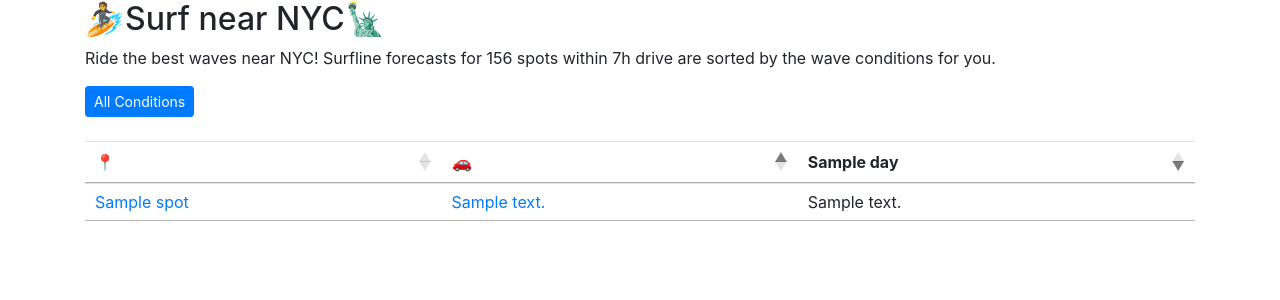
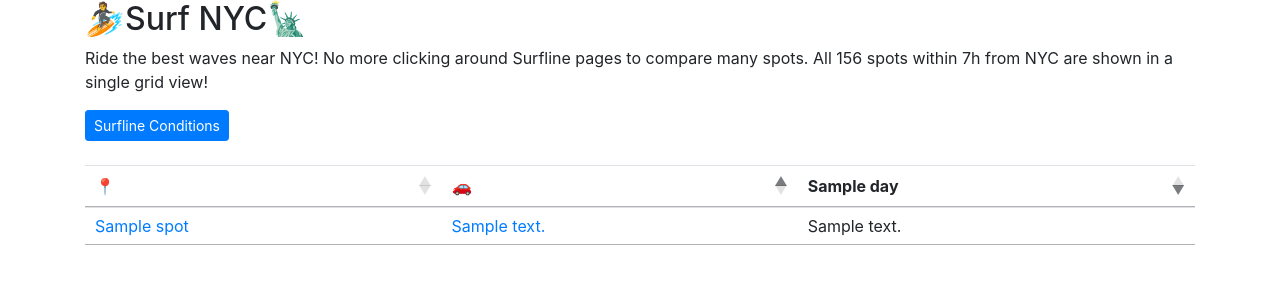
Before and after one commit to ek-ok/gosurf, a Flask app: template gosurf/templates/index.html in a window 1280 px wide. Shown: the top 300 px of the page. Run offline with Flask 2, Linux system fonts and the light colour scheme; the template is opened without the code that fills it: most values are stand-ins (such as "Sample title", 1, 10 or a date in 2020); some libraries are stand-ins or nearby versions.

Commit message:
Changed page description

```diff
--- a/gosurf/templates/index.html
+++ b/gosurf/templates/index.html
@@ -2,13 +2,13 @@
 {% block body %}
 
 <div class="container">
-  <h2>🏄Surf near NYC🗽</h2>
-  <p>Ride the best waves near NYC! Surfline forecasts for 156 spots within 7h drive are sorted by the wave conditions for you.</p>
+  <h2>🏄Surf NYC🗽</h2>
+  <p>Ride the best waves near NYC! No more clicking around Surfline pages to compare many spots. All 156 spots within 7h from NYC are shown in a single grid view!</p>
   <div class="panel-group" id="accordion" role="tablist" aria-multiselectable="true">
 
 <div class="accordion" id="conditions">
   <button class="btn btn-primary btn-sm collapsed" type="button" data-toggle="collapse" data-target="#conditionMap" aria-expanded="false" aria-controls="conditionMap">
-   All Conditions
+   Surfline Conditions
   </button>
 
   <div id="conditionMap" class="collapse"  data-parent="#conditions">
```
